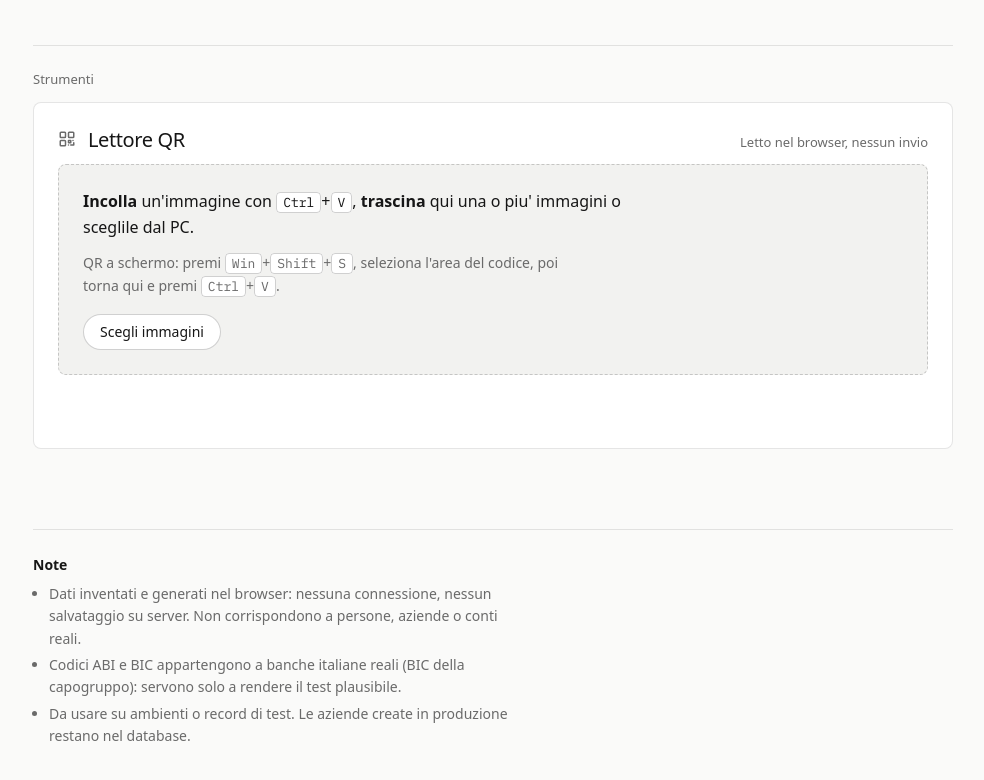
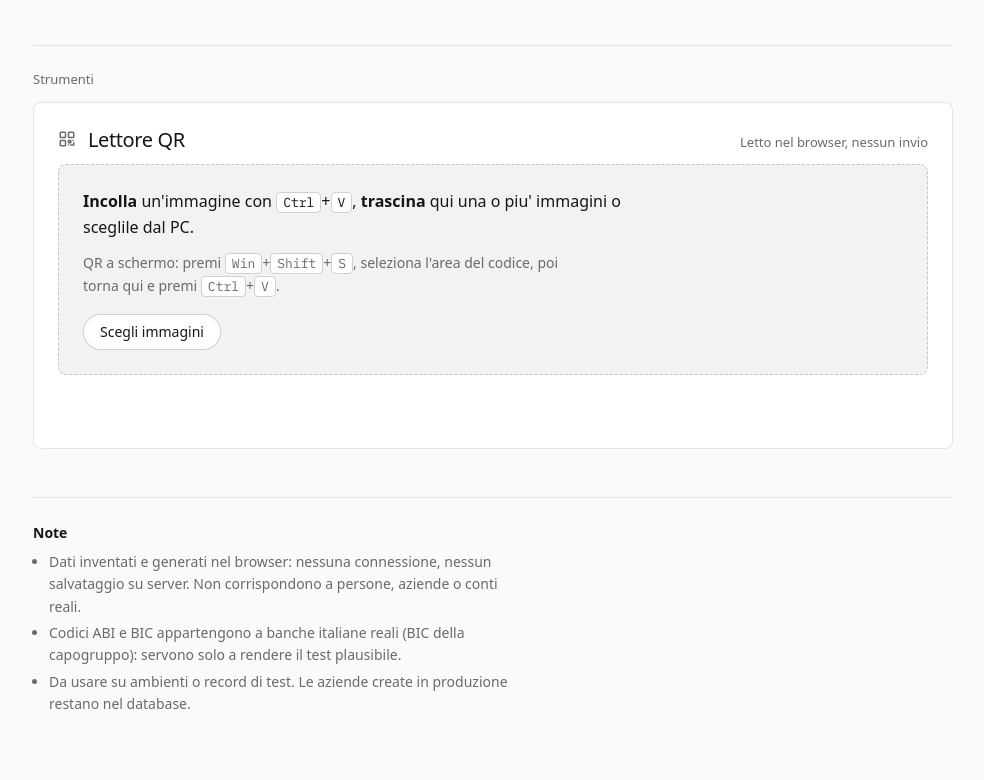
Before and after one commit to mattiabaldinazzo/generatore_dati_azienda, a plain HTML site: page index.html in a window 1280 px wide. Shown: the part 3056-3836 px from the top of the page, without its empty margins (287-1271 px from the left). Drawn offline with Linux system fonts and the light colour scheme; a web font is replaced by a local one.

Commit message:
Correggi scorrimento alle sezioni coperte dall'header
L'altezza dell'header si ricalcola quando cambia (font caricato dopo),
le note stanno nella colonna principale cosi' la barra laterale resta ferma.

Co-Authored-By: Claude Opus 5.5 <noreply@anthropic.com>
Claude-Session: https://claude.ai/code/session_01CFjAEtcptAcsjiF6aBHiMi

```diff
--- a/index.html
+++ b/index.html
@@ -79,7 +79,7 @@
   /* ---------------------------------------------------------------- base */
   *{box-sizing:border-box}
   html,body{margin:0}
-  html{scroll-behavior:smooth; scroll-padding-top:calc(var(--hdr, var(--nav)) + var(--s-5))}
+  html{scroll-behavior:smooth; scroll-padding-top:calc(var(--cover, var(--nav)) + var(--s-5))}
   body{
     background:var(--bg); color:var(--ink);
     font:400 var(--t-body)/1.5 var(--font-text);
@@ -380,11 +380,9 @@
   }
 
   /* ---------------------------------------------------------------- footer */
-  footer{
-    max-width:calc(var(--wrap) + 2 * var(--gut)); margin:0 auto; padding:0 var(--gut) var(--s-8);
-    font-size:var(--t-small); color:var(--muted);
-  }
-  footer .inner{margin-left:calc(248px + var(--s-6)); border-top:1px solid var(--line); padding-top:var(--s-5)}
+  /* le note stanno nella colonna principale: cosi' la barra laterale resta ferma fino in fondo */
+  footer{margin-top:var(--s-7); font-size:var(--t-small); color:var(--muted)}
+  footer .inner{border-top:1px solid var(--line); padding-top:var(--s-5)}
   footer h3{font-size:var(--t-small); font-weight:600; color:var(--ink); margin:0 0 var(--s-2)}
   footer ul{margin:0; padding-left:var(--s-4); max-width:62ch}
   footer li{margin:var(--s-1) 0; line-height:1.6}
@@ -431,7 +429,6 @@
       font-size:var(--t-label); line-height:1.2; white-space:normal}
     .toolbar > .btn{flex:1 1 100%}
     .shell{padding:var(--s-3) var(--gut) var(--s-7)}
-    footer{padding:0 var(--gut) var(--s-7)}
     .sect-head{padding:var(--s-4) var(--s-4) var(--s-2)}
     .rows,.docs{padding:0 var(--s-1) var(--s-2)}
     .row,.doc{grid-template-columns:minmax(0,1fr) auto; gap:var(--s-2) var(--s-3)}
@@ -539,8 +536,6 @@
         <div class="qr-out" id="qrOut"></div>
       </div>
     </section>
-  </main>
-</div>
 
     <footer>
       <div class="inner">
@@ -552,6 +547,9 @@
         </ul>
       </div>
     </footer>
+  </main>
+</div>
+
 
 <div class="toast" id="toast" role="status" aria-live="polite"></div>
 
@@ -1930,11 +1928,27 @@ function carica(){
 }
 
 // Altezza reale dell'header, usata dalla barra sezioni su schermi stretti
+// Altezze reali di cio' che resta fisso in alto. Si ricalcolano a ogni cambio:
+// il font arriva dopo il caricamento e puo' mandare a capo i bottoni dell'header.
+// --hdr: header (la barra laterale si ferma sotto di lui)
+// --cover: tutto cio' che copre la pagina in alto (lo scorrimento alle sezioni si ferma sotto)
 function misuraHeader(){
-  const h = document.querySelector("header").offsetHeight;
-  document.documentElement.style.setProperty("--hdr", h + "px");
+  const header = document.querySelector("header");
+  const rail = document.querySelector(".rail");
+  const h = header.offsetHeight;
+  const headerFisso = getComputedStyle(header).position !== "static";
+  const railInAlto = matchMedia("(max-width:1023px)").matches ? rail.offsetHeight : 0;
+  const root = document.documentElement.style;
+  root.setProperty("--hdr", h + "px");
+  root.setProperty("--cover", ((headerFisso ? h : 0) + railInAlto) + "px");
 }
 window.addEventListener("resize", misuraHeader);
+if ("ResizeObserver" in window){
+  const ro = new ResizeObserver(misuraHeader);
+  ro.observe(document.querySelector("header"));
+  ro.observe(document.querySelector(".rail"));
+}
+if (document.fonts && document.fonts.ready) document.fonts.ready.then(misuraHeader);
 misuraHeader();
 
 record = carica() || generaTutto();
```
Lines whose indentation alone changed are shown as unchanged.
